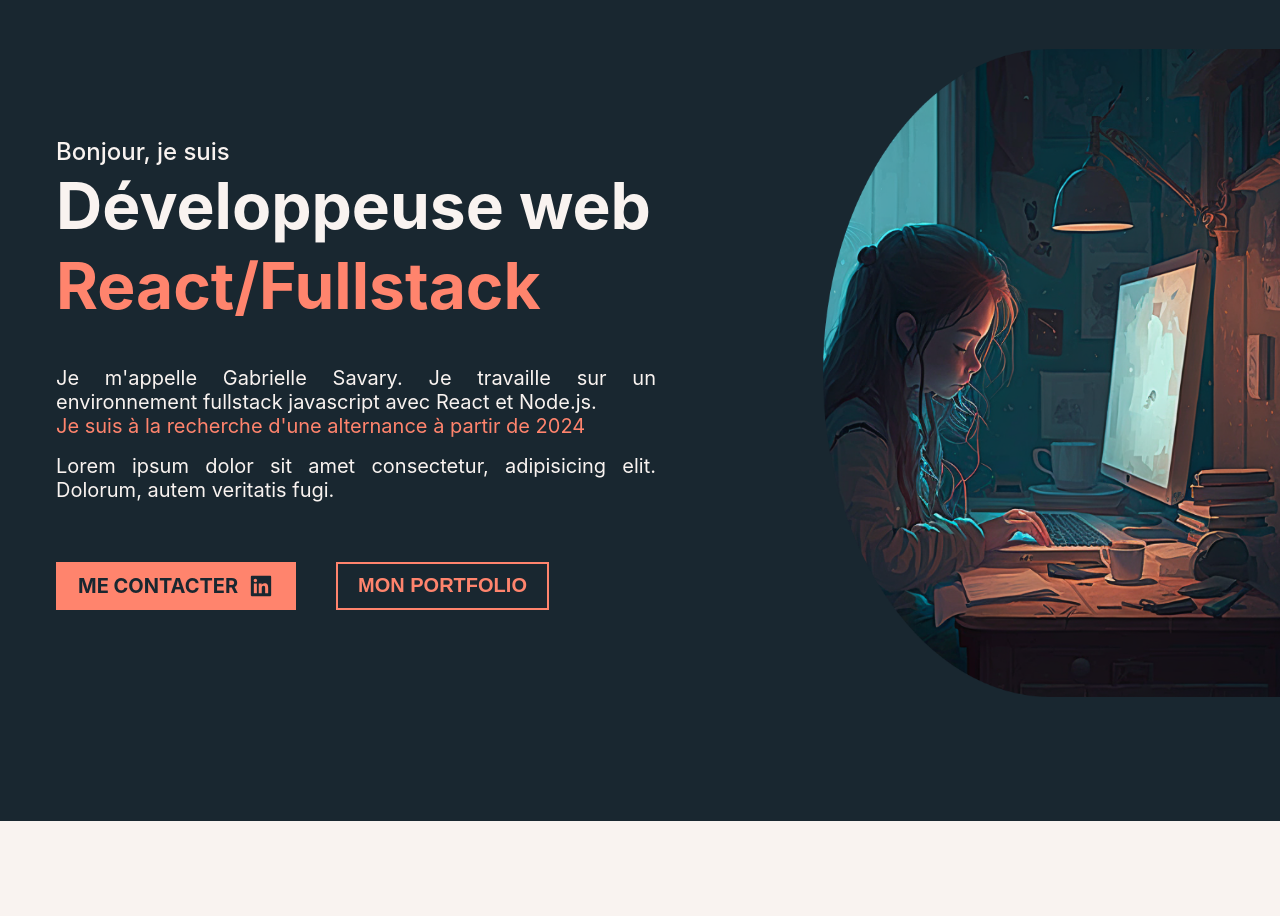
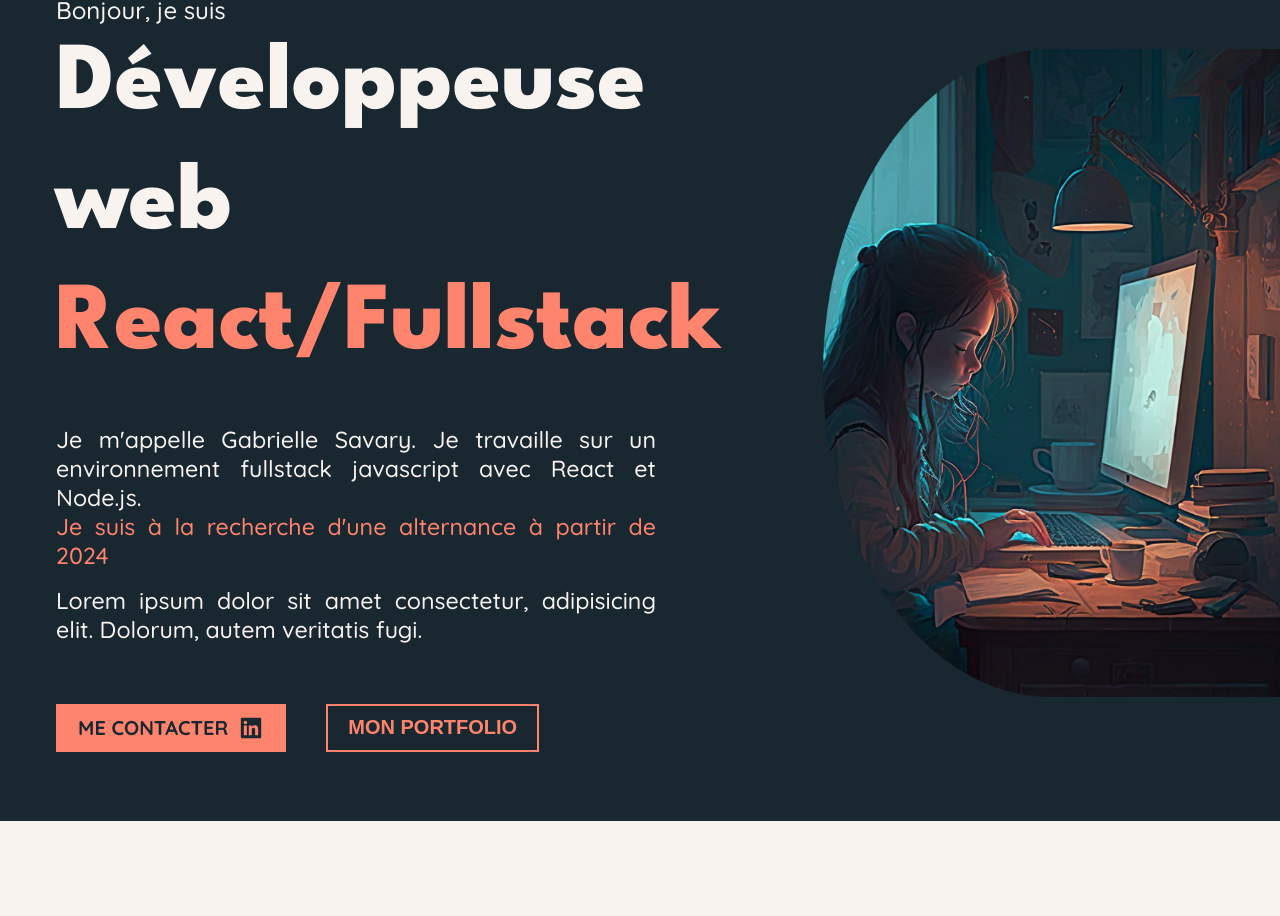
Before and after one commit to Gabrielle-SAVARY/portfolio, a React (Vite) app: page / in a window 1280 px wide. Shown: the part 171-1087 px from the top of the page. Built offline with nearby package versions, Linux system fonts and the light colour scheme.

Commit message:
Update: fonts styles

```diff
--- a/index.html
+++ b/index.html
@@ -1,12 +1,18 @@
 <!doctype html>
 <html lang="en">
+
 <head>
   <meta charset="UTF-8" />
   <meta name="viewport" content="width=device-width, initial-scale=1.0" />
+  <link rel="preconnect" href="https://fonts.googleapis.com">
+  <link rel="preconnect" href="https://fonts.gstatic.com" crossorigin>
+  <link href="https://fonts.googleapis.com/css2?family=League+Spartan:wght@100..900&family=Quicksand:wght@300..700&display=swap" rel="stylesheet">
   <title>GS. Portfolio</title>
 </head>
+
 <body>
   <div id="root"></div>
   <script type="module" src="/src/main.tsx"></script>
 </body>
+
 </html>
--- a/src/components/Header/index.tsx
+++ b/src/components/Header/index.tsx
@@ -1,5 +1,4 @@
 import { useState } from 'react';
-import { AiFillLinkedin } from 'react-icons/ai';
 import BtnMenuMobile from './BtnMenuMobile';
 import SocialMedia from '../SocialMedia';
 import portfolioLogo from '../../assets/images/Logo-portfolio_white.png';
--- a/src/components/Header/styles.scss
+++ b/src/components/Header/styles.scss
@@ -80,7 +80,6 @@
     align-items: center;
     list-style: none;
     font-size: 1.3rem;
-    font-weight: bold;
     color: #fff;
 
 }
--- a/src/components/Hero/index.tsx
+++ b/src/components/Hero/index.tsx
@@ -18,7 +18,7 @@ function Hero() {
           </p>
           <h1 className="presentation__heading__title">
             Développeuse web
-            {' '}
+            <br />
             <em>React/Fullstack</em>
           </h1>
         </div>
--- a/src/components/Hero/styles.scss
+++ b/src/components/Hero/styles.scss
@@ -50,21 +50,24 @@
 	max-width: 100%;
 
 		&__hello {
-			color: vars.$main-font-color;
+			color: vars.$primary-font-color;
 			font-size: 1.5rem;
 			font-weight: 500;
 			line-height: normal;
 		}
 
 		&__title {
-			color: vars.$main-font-color;
-			// font-family: Poppins;
-			font-size: 2.75rem;
-			font-weight: 700;
+			color: vars.$primary-font-color;
+			font-size: 4rem;
+			font-weight: 800;
 			line-height: 125%; /* 80px */
 
+			@include mixin.breakpoint(tablet) {
+				font-size: 5rem;
+			}
+
 			@include mixin.breakpoint(desktop) {
-				font-size: 4rem;
+				font-size: 6rem;
 			}
 		}
 	}
--- a/src/styles/_vars.scss
+++ b/src/styles/_vars.scss
@@ -13,8 +13,11 @@ $light-color2: #FFEFCA;
 $footer-backGround-color: #282828;
 
 //POLICES
-$main-font: Inter, system-ui, Avenir, Helvetica, Arial, sans-serif;
-$main-font-color: #f9f3f0;
+// $primary-font: Inter, system-ui, Avenir, Helvetica, Arial, sans-serif;
+$primary-font: "Quicksand", sans-serif;
+$primary-font-color: #f9f3f0;
+
+$seccondary-font: "League Spartan", sans-serif;
 
 //TAILLES
 $headerHeight: 6rem;
--- a/src/styles/index.scss
+++ b/src/styles/index.scss
@@ -19,17 +19,24 @@ body {
   background-color: vars.$primary-color;
 
   // FONT
-  font-family: vars.$main-font;
-  color: vars.$main-font-color;
+  font-family: vars.$primary-font;
+  color: vars.$primary-font-color;
   font-size: 1.25rem;
-  font-weight: 400;
+  font-weight: 500;
   line-height: normal;
+  @include mixin.breakpoint(tablet) {
+    font-size: 1.35rem;
+  }
+  @include mixin.breakpoint(desktop) {
+    font-size: 1.45rem;
+  }
 }
 
 //TITLES
 h1 {
-  font-size: 3em;
-  color: vars.$main-font-color;
+  font-size: 3rem;
+  font-family: vars.$seccondary-font;
+  color: vars.$primary-font-color;
 }
 
 section {
@@ -42,20 +49,23 @@ section {
 }
 
 h2{
+  font-family: vars.$seccondary-font;
   color:vars.$highlight-color;
-  font-size: 2rem;
+  font-size: 2.25rem;
   text-align: center;
   text-transform: uppercase;
   margin-bottom: 2.5rem ;
+  font-weight: 600;
+
+  @include mixin.breakpoint(tablet) {
+    font-size: 2.5rem;
+  }
+  @include mixin.breakpoint(desktop) {
+    font-size: 3rem;
+  }
 }
 
-// .section-title{
-//   color:vars.$highlight-color;
-//   font-size: 2rem;
-//   text-align: center;
-//   text-transform: uppercase;
-//   margin-bottom: 2.5rem ;
-// }
+
 
 // BOUTONS
 .btn{
@@ -71,7 +81,7 @@ h2{
 
 // LIENS
 a {
-  font-weight: 500;
+  font-weight: 600;
   color: vars.$secondary-color;
   text-decoration: inherit;
 }
@@ -138,7 +148,7 @@ em {
 }
 
 .typography--normal {
-  color: vars.$main-font-color;
+  color: vars.$primary-font-color;
   // font-family: Poppins;
   font-size: 1.25rem;
   font-weight: 400;
```
Lines whose indentation alone changed are shown as unchanged.
